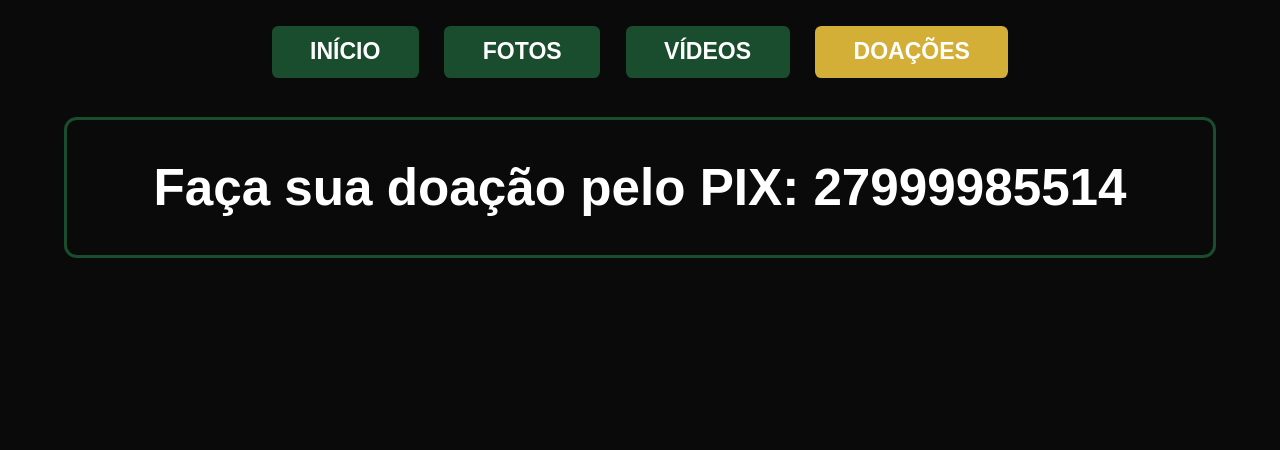
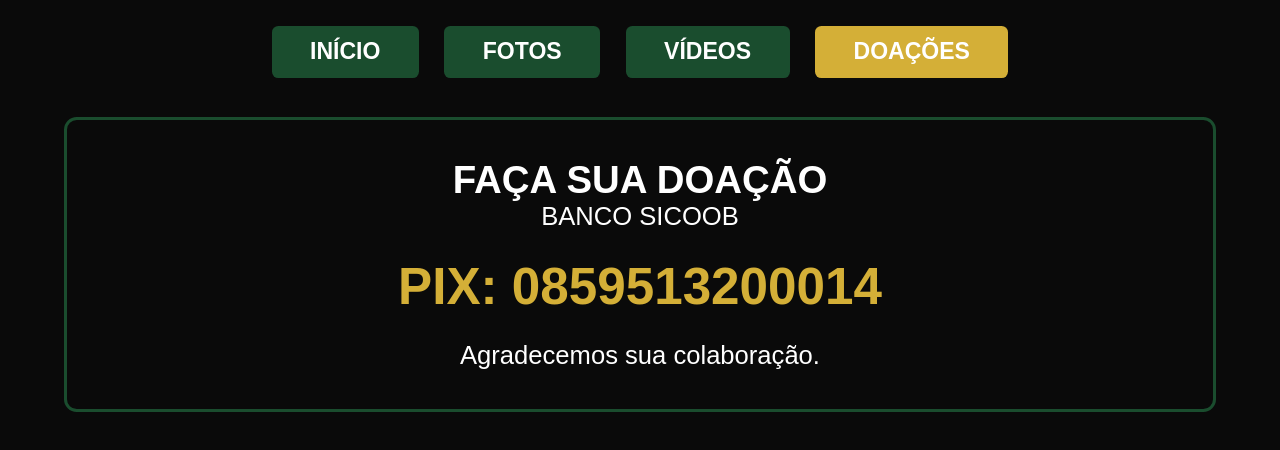
Before and after one commit to marcosrodriguessoares58-gif/instituto-teologico, a React (Vite) app: page / in a window 1280 px wide. Both pictures are taken after a click on the button "DOAÇÕES". Shown: the top 450 px of the page. Built offline with nearby package versions, Linux system fonts and the light colour scheme.

Commit message:
Corrigindo chave PIX e mantendo abas funcionais

```diff
--- a/src/App.jsx
+++ b/src/App.jsx
@@ -1,7 +1,6 @@
 import React, { useState } from 'react';
 
 function App() {
-  // A "abaAtual" controla qual conteúdo aparece na tela
   const [abaAtual, setAbaAtual] = useState('INÍCIO');
 
   return (
@@ -16,10 +15,10 @@ function App() {
         {['INÍCIO', 'FOTOS', 'VÍDEOS', 'DOAÇÕES'].map(aba => (
           <button
             key={aba}
-            onClick={() => setAbaAtual(aba)} // Ao clicar, muda a aba
+            onClick={() => setAbaAtual(aba)}
             style={{
               padding: '1vw 3vw', fontSize: '1.8vw', fontWeight: 'bold',
-              background: abaAtual === aba ? '#d4af37' : '#1a4d2e', // Destaque na aba ativa
+              background: abaAtual === aba ? '#d4af37' : '#1a4d2e',
               color: 'white', border: 'none', cursor: 'pointer', borderRadius: '0.5vw'
             }}
           >
@@ -28,7 +27,7 @@ function App() {
         ))}
       </nav>
 
-      {/* CONTEÚDO QUE MUDA CONFORME A ABA SELECIONADA */}
+      {/* CONTEÚDO CENTRALIZADO */}
       <div style={{
         textAlign: 'center', color: 'white', width: '90vw', padding: '3vw',
         border: '0.3vw solid #1a4d2e', borderRadius: '1vw'
@@ -48,7 +47,14 @@ function App() {
 
         {abaAtual === 'FOTOS' && <h1 style={{ fontSize: '4vw' }}>Galeria de Fotos (Em breve...)</h1>}
         {abaAtual === 'VÍDEOS' && <h1 style={{ fontSize: '4vw' }}>Vídeos do Projeto (Em breve...)</h1>}
-        {abaAtual === 'DOAÇÕES' && <h1 style={{ fontSize: '4vw' }}>Faça sua doação pelo PIX: 27999985514</h1>}
+        {abaAtual === 'DOAÇÕES' && (
+          <div>
+            <h1 style={{ fontSize: '3vw' }}>FAÇA SUA DOAÇÃO</h1>
+            <p style={{ fontSize: '2vw' }}>BANCO SICOOB</p>
+            <p style={{ fontSize: '4vw', fontWeight: 'bold', color: '#d4af37', margin: '2vw 0' }}>PIX: 0859513200014</p>
+            <p style={{ fontSize: '2vw' }}>Agradecemos sua colaboração.</p>
+          </div>
+        )}
 
       </div>
     </div>
```
